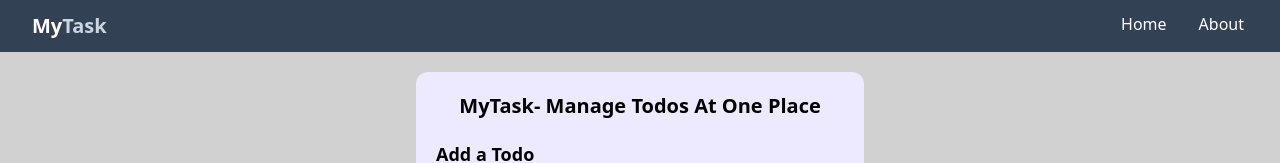
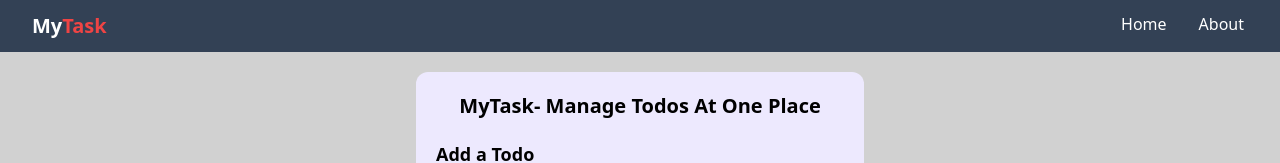
Before and after one commit to pvishwakarma09/React-todo-app, a React (Vite) app: page / in a window 1280 px wide. Shown: the top 163 px of the page. Built offline with nearby package versions, Linux system fonts and the light colour scheme.

Commit message:
Text name

```diff
--- a/src/components/Navbar.jsx
+++ b/src/components/Navbar.jsx
@@ -4,7 +4,7 @@ const Navbar = () => {
   return (
     <nav className="flex justify-between bg-slate-700 text-white py-3">
       <div className="logo">
-        <span className="font-bold text-xl mx-8">My<span className="text-slate-300">Task</span></span>
+        <span className="font-bold text-xl mx-8">My<span className="text-red-500">Task</span></span>
       </div>
       <ul className="flex gap-8 mx-9">
         <li className="Cursor-pointer hover:font-bold transition-all duration-500">Home</li>
```
